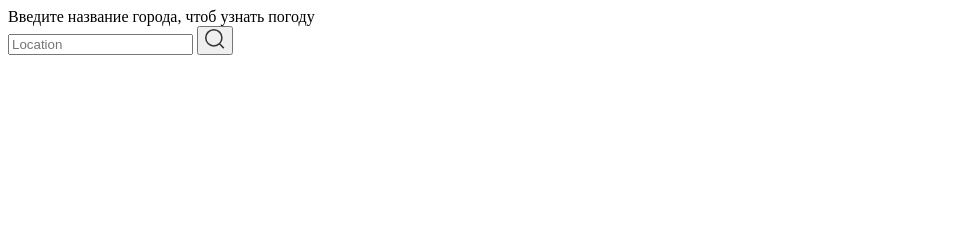
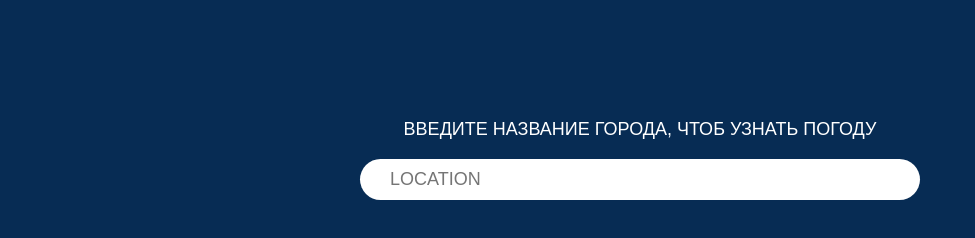
Before and after one commit to olesia01/weather-website, a plain HTML site: page index.html in a window 1280 px wide. Shown: the whole page, without its empty margins (0-975 px from the left). Drawn offline with Linux system fonts and the light colour scheme; the site is published under a folder, as on GitHub Pages, so addresses that start at the root find nothing.

Commit message:
Update index.html

```diff
--- a/index.html
+++ b/index.html
@@ -5,8 +5,8 @@
   <meta http-equiv="X-UA-Compatible" content="IE=edge">
   <meta name="viewport" content="width=device-width, initial-scale=1.0">
   <title>Weather</title>
-  <link rel="stylesheet" href="/normalize.css">
-  <link rel="stylesheet" href="/style.css">
+  <link rel="stylesheet" href="normalize.css">
+  <link rel="stylesheet" href="style.css">
 </head>
 <body>
 
@@ -33,6 +33,6 @@
    </div>
 
 
-  <script type="module" defer src="/main.js"></script>
+  <script type="module" defer src="main.js"></script>
 </body>
 </html>
```
